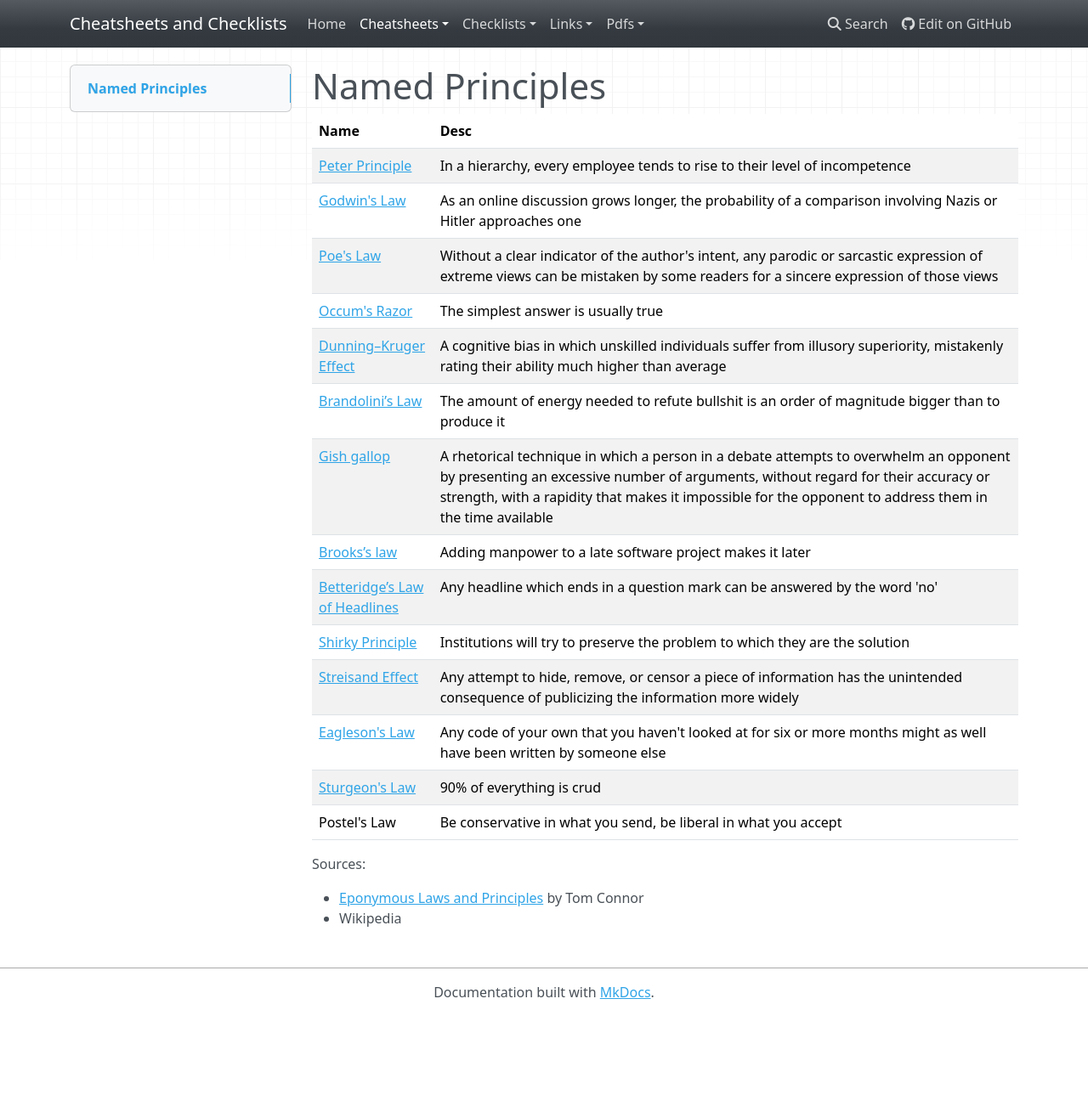
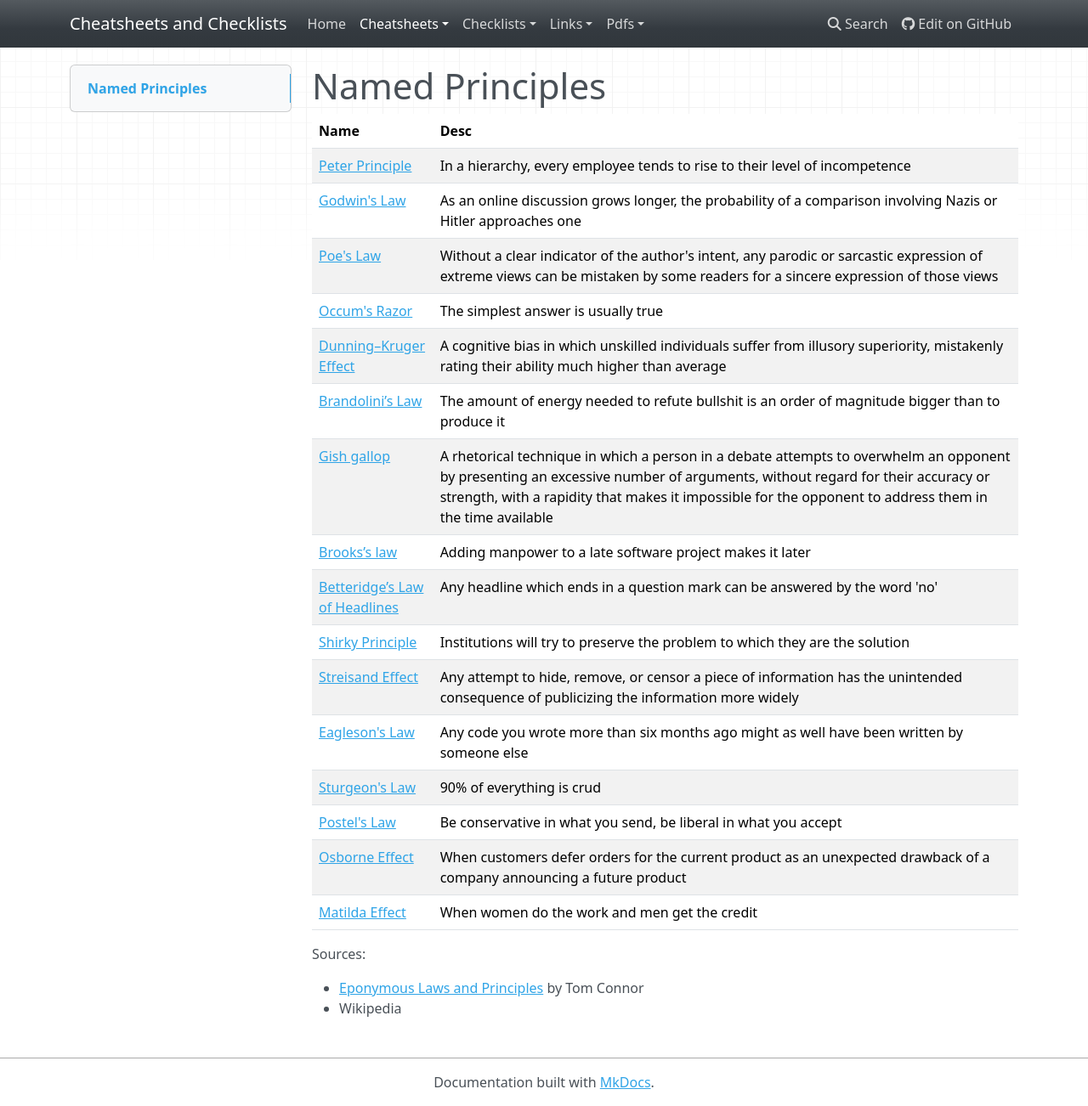
Before and after one commit to buckmanc/cheatsheets_and_checklists, an MkDocs documentation site: the page built from docs/cheatsheets/named_principles.md, in a window 1280 px wide and 1302 px high. Shown: the whole window at 85% size. Built offline with MkDocs 1.6.1, drawn with Linux system fonts in a browser that asks for light colours; nearby versions of some CDN libraries.

Commit message:
update named principles

```diff
--- a/docs/cheatsheets/named_principles.md
+++ b/docs/cheatsheets/named_principles.md
@@ -14,9 +14,12 @@ Name|Desc
 [Betteridge’s Law of Headlines](https://en.wikipedia.org/wiki/Betteridge%27s_law_of_headlines)|Any headline which ends in a question mark can be answered by the word 'no'
 [Shirky Principle](https://en.wikipedia.org/wiki/Clay_Shirky#Shirky_principle)|Institutions will try to preserve the problem to which they are the solution
 [Streisand Effect](https://en.wikipedia.org/wiki/Streisand_effect)|Any attempt to hide, remove, or censor a piece of information has the unintended consequence of publicizing the information more widely
-[Eagleson's Law](https://netmeister.org/blog/software-engineering-laws.html)|Any code of your own that you haven't looked at for six or more months might as well have been written by someone else
+[Eagleson's Law](https://netmeister.org/blog/software-engineering-laws.html)|Any code you wrote more than six months ago might as well have been written by someone else
 [Sturgeon's Law](https://en.wikipedia.org/wiki/Sturgeon%27s_law)|90% of everything is crud
-Postel's Law|Be conservative in what you send, be liberal in what you accept
+[Postel's Law](https://en.wikipedia.org/wiki/Robustness_principle)|Be conservative in what you send, be liberal in what you accept
+[Osborne Effect](https://en.wikipedia.org/wiki/Osborne_effect)|When customers defer orders for the current product as an unexpected drawback of a company announcing a future product
+[Matilda Effect](https://en.wikipedia.org/wiki/Matilda_effect)|When women do the work and men get the credit
+
 
 Sources:
 
```
